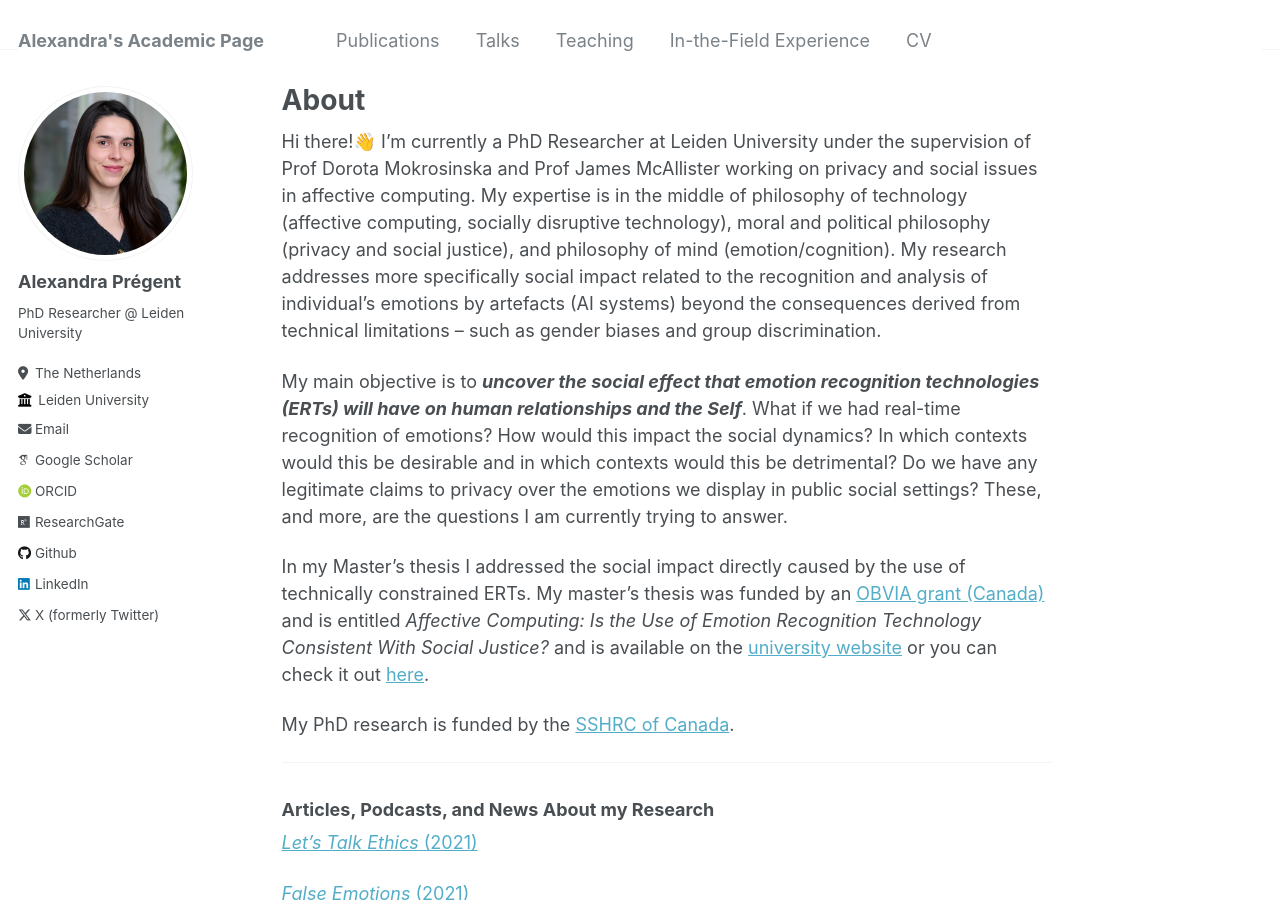
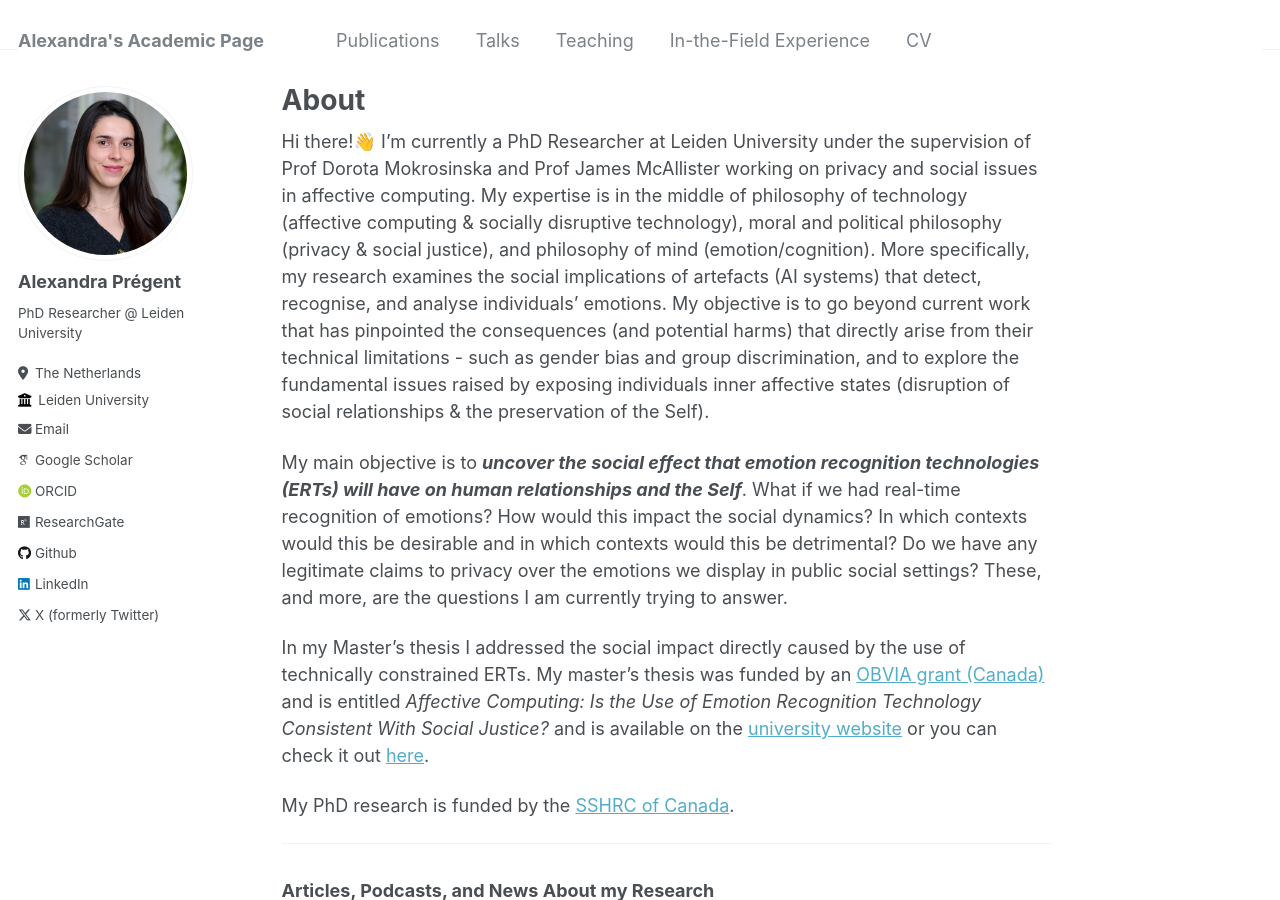
Before and after one commit to AlexandraPregent/AlexandraPregent.github.io, a Jekyll site: the page built from _pages/about.md, in a window 1280 px wide and 900 px high. Built offline with Jekyll 4.4.1, drawn with Linux system fonts in a browser that asks for light colours; some web fonts are replaced.

Commit message:
Update about.md

```diff
--- a/_pages/about.md
+++ b/_pages/about.md
@@ -7,7 +7,7 @@ redirect_from:
   - /about.html
 ---
 
-Hi there!👋  I'm currently a PhD Researcher at Leiden University under the supervision of Prof Dorota Mokrosinska and Prof James McAllister working on privacy and social issues in affective computing. My expertise is in the middle of philosophy of technology (affective computing, socially disruptive technology), moral and political philosophy (privacy and social justice), and philosophy of mind (emotion/cognition). My research addresses more specifically social impact related to the recognition and analysis of individual's emotions by artefacts (AI systems) beyond the consequences derived from technical limitations -- such as gender biases and group discrimination.
+Hi there!👋  I'm currently a PhD Researcher at Leiden University under the supervision of Prof Dorota Mokrosinska and Prof James McAllister working on privacy and social issues in affective computing. My expertise is in the middle of philosophy of technology (affective computing & socially disruptive technology), moral and political philosophy (privacy & social justice), and philosophy of mind (emotion/cognition). More specifically, my research examines the social implications of artefacts (AI systems) that detect, recognise, and analyse individuals' emotions. My objective is to go beyond current work that has pinpointed the consequences (and potential harms) that directly arise from their technical limitations - such as gender bias and group discrimination, and to explore the fundamental issues raised by exposing individuals inner affective states (disruption of social relationships & the preservation of the Self).
 
 My main objective is to ***uncover the social effect that emotion recognition technologies (ERTs) will have on human relationships and the Self***. What if we had real-time recognition of emotions? How would this impact the social dynamics? In which contexts would this be desirable and in which contexts would this be detrimental? Do we have any legitimate claims to privacy over the emotions we display in public social settings? These, and more, are the questions I am currently trying to answer.
 
```
